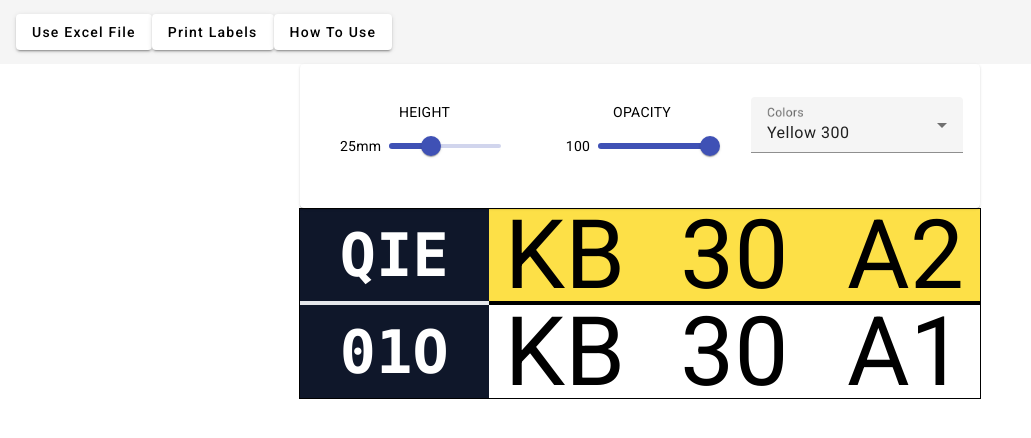
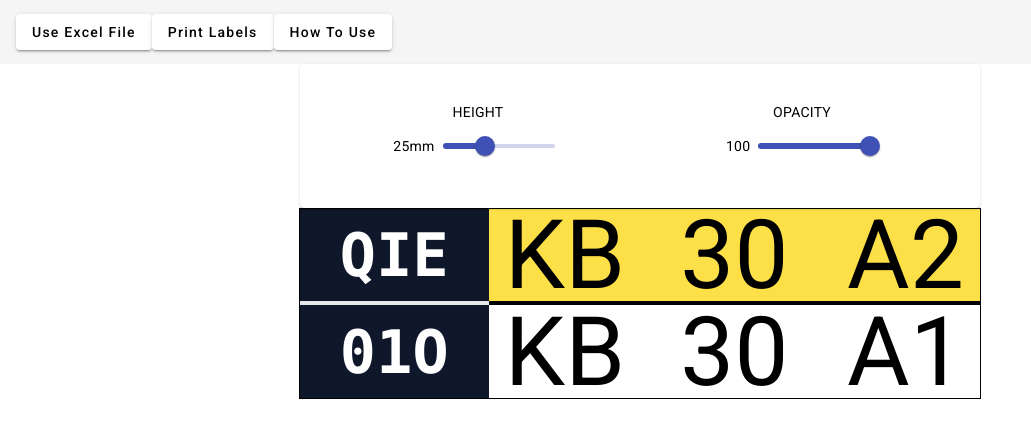
Before and after one commit to PrimeGoose/label_maker_tool, an Angular app: page / in a window 1280 px wide. Shown: the top 438 px of the page, without its empty margins (0-1031 px from the left). Built offline with nearby package versions, Linux system fonts and the light colour scheme.

Commit message:
no need for color selector

```diff
--- a/src/app/app.component.html
+++ b/src/app/app.component.html
@@ -36,7 +36,7 @@
         </div>
       </div>
       <!-- color selector -->
-      <mat-form-field>
+      <!-- <mat-form-field>
         <mat-label>Colors</mat-label>
         <mat-select [(value)]="selectedColor" (valueChange)="updateSelectedClass()">
           <mat-option *ngFor="let color of colors" [value]="color.value">
@@ -45,7 +45,7 @@
             </div>
           </mat-option>
         </mat-select>
-      </mat-form-field>
+      </mat-form-field> -->
     </mat-card-content>
   </mat-card>
 
```
